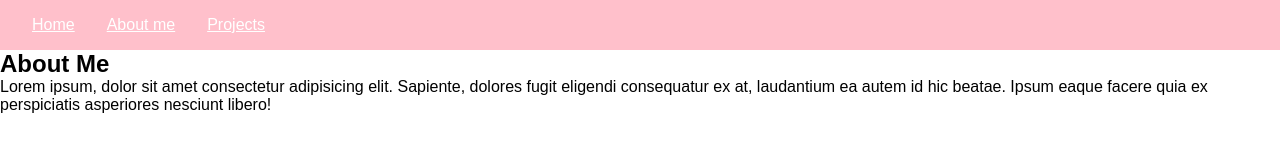
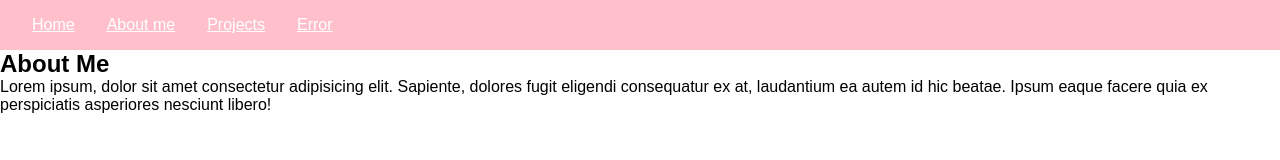
Before and after one commit to SofiaDiBlasi/vite-boolfolio, a Vue app: page /about-me in a window 1280 px wide. Shown: the top 160 px of the page. Built offline with nearby package versions, Linux system fonts and the light colour scheme.

Commit message:
gestiti parametri

```diff
--- a/src/App.vue
+++ b/src/App.vue
@@ -5,9 +5,10 @@
     data(){
       return {
         navLinks: [
-          { route: "home", label: "Home"},
-          { route: "about", label: "About me"},
-          { route: "projects", label: "Projects"}
+          { label: "Home", to: {name: "home"}},
+          { label: "About me", to: {name: "about"}},
+          { label: "Projects", to: {name: "projects"}},
+          { label: "Error", to: {name: "error", params: {code: "404"}} }
         ]
       }
     }
@@ -17,7 +18,7 @@
 <template>
   <header>
     <template v-for="link in navLinks">
-      <router-link :to="{name: link.route}">{{ link.label }}</router-link>
+      <router-link :to="link.to">{{ link.label }}</router-link>
     </template>
   </header>
 
--- a/src/components/AppMain.vue
+++ b/src/components/AppMain.vue
@@ -30,7 +30,7 @@
             }).catch(err => {
                 this.loading = false;
                 this.loadingError = err.message;
-                this.$router.push({ name: 'not-found'})
+                this.$router.push({ name: 'error'})
             });
         },
         nextPage() {
--- a/src/pages/ErrorNotFound.vue
+++ b/src/pages/Error.vue
@@ -1,6 +1,6 @@
 <script>
     export default{
-        name :"ErrorNotFound",
+        name :"Error",
         data(){
             return {
 
@@ -11,6 +11,7 @@
 
 <template>
     <section>
-        <h1>404 Not Found</h1>
+        <h1>Error !!!! {{ $route.params.code }}</h1>
+        <p>Oh no ! Sembra sia successo qualcosa...</p>
     </section>
 </template>
--- a/src/router.js
+++ b/src/router.js
@@ -3,7 +3,7 @@ import { createRouter, createWebHistory} from 'vue-router';
 import AppHome from './pages/AppHome.vue';
 import AppAbout from './pages/AppAbout.vue';
 import ProjectList from './pages/ProjectList.vue';
-import ErrorNotFound from './pages/ErrorNotFound.vue'
+import Error from './pages/Error.vue'
 
 const router = createRouter({
     history: createWebHistory(),
@@ -24,9 +24,9 @@ const router = createRouter({
             component: ProjectList
         },
         {
-            path: "/not-found",
-            name: "not-found",
-            component: ErrorNotFound
+            path: "/error/:code",
+            name: "error",
+            component: Error
         }
     ]
 });
```
